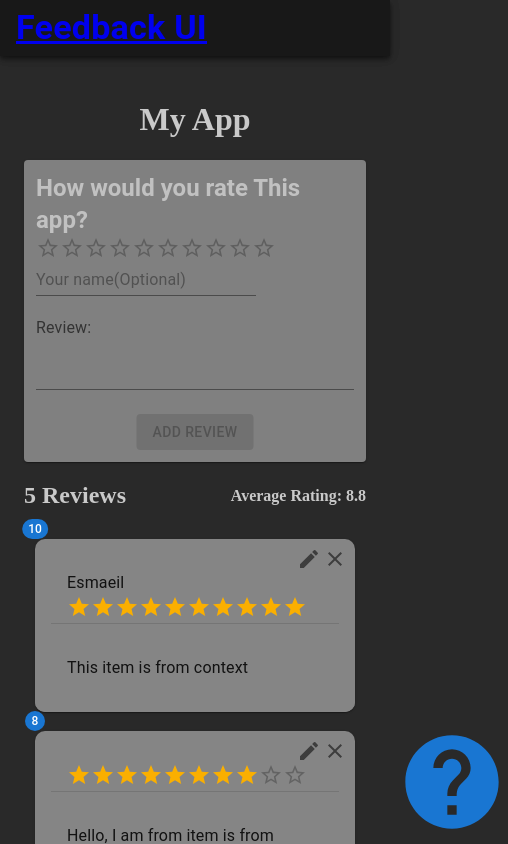
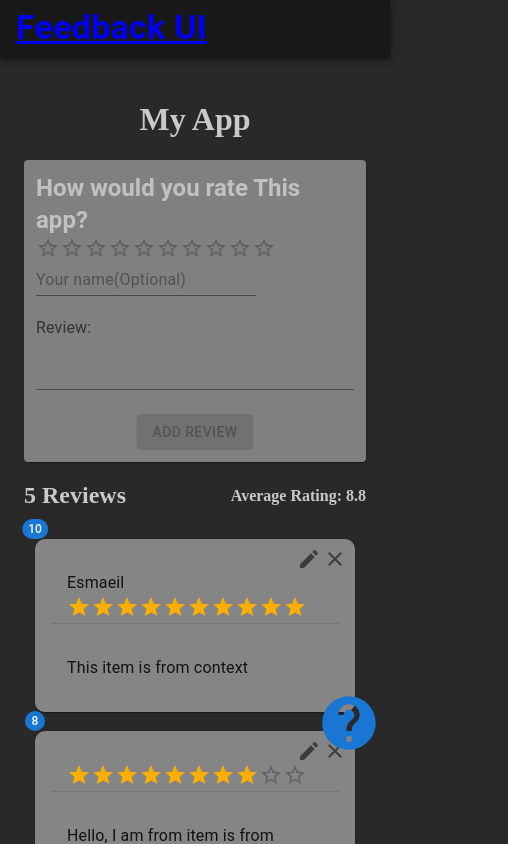
Before and after one commit to EsmaeilSaleh/Feedback-app, a React (Create React App) app: page / in a window 390 px wide. Shown: the top 844 px of the page, 508 px wide, since content can reach past the window. Built offline with nearby package versions, Linux system fonts and the light colour scheme.

Commit message:
add Responsive

```diff
--- a/src/components/AboutIconLink.jsx
+++ b/src/components/AboutIconLink.jsx
@@ -2,19 +2,27 @@ import React from "react";
 
 import { Link } from "react-router-dom";
 
-import Tooltip from "@mui/material/Tooltip";
 import HelpIcon from "@mui/icons-material/Help";
 import Box from "@mui/material/Box";
 
 const AboutIconLink = () => {
   return (
-    <Tooltip title="About us" plaement="left-start">
-      <Box sx={{ position: "sticky",  bottom: 2, mr: '-150%', zIndex: '2' }}>
-        <Link to="/about">
-          <HelpIcon fontSize="large" color='primary' sx={{ fontSize: "7em" }} />
-        </Link>
-      </Box>
-    </Tooltip>
+    <Box
+      sx={{
+        position: "sticky",
+        bottom: { xs: '10%', sm: '20%' },
+        mr: { xs: "-90%", sm: "-110%", md: "-140%" },
+        zIndex: "2",
+      }}
+    >
+      <Link to="/about">
+        <HelpIcon
+          fontSize="large"
+          color="primary"
+          sx={{ fontSize: { xs: "4em", sm: "5em", md: "6em" } }}
+        />
+      </Link>
+    </Box>
   );
 };
 
--- a/src/components/FeedbackForm.jsx
+++ b/src/components/FeedbackForm.jsx
@@ -78,7 +78,7 @@ const FeedbackForm = () => {
        How would you rate This app?
       </Typography>
       <Rating
-        precision={0.5}
+        precision={1}
         max={10}
         value={value}
         onChange={(event, newVal) => {
--- a/src/pages/AboutPage.jsx
+++ b/src/pages/AboutPage.jsx
@@ -1,19 +1,20 @@
 import React from "react";
-import { Link } from 'react-router-dom'
+import { Link } from "react-router-dom";
 
 import Container from "@mui/material/Container";
 import Card from "@mui/material/Card";
 
 const AboutPage = () => {
   return (
-    <Container sx={{ my: 10, width: '53em' }}>
+    <Container maxWidth="sm" sx={{  maxWidth: '52em', my: 10  }}>
       <h2>AboutPage</h2>
-      <Card sx={{ padding: '1em' }}>
+      <Card sx={{ padding: "1em"}}>
         <p>
-        Hello, My Name is Esmaeil Saleh. I am a front-end React developer. This is one of my projects which is done using reactjs and mui.
+          Hello, My Name is Esmaeil Saleh. I am a front-end React developer.
+          This is one of my projects which is done using reactjs and mui.
         </p>
         <p> version: 1.0.0</p>
-        <Link to='/'>Back to Home</Link>
+        <Link to="/">Back to Home</Link>
       </Card>
     </Container>
   );
```
